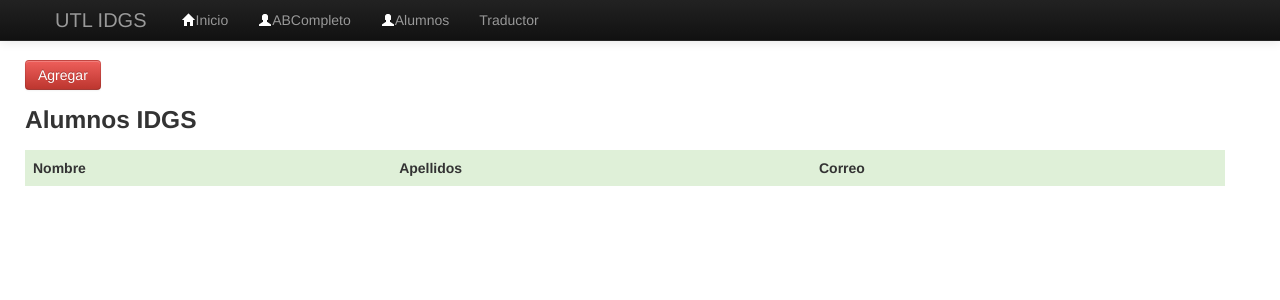
After one commit to IDGS-802-19002257/Flask_BD, a Flask app: page /ABCompleto in a window 1280 px wide. The commit adds this page. Shown: the top 300 px of the page. Run offline with Flask 3, Linux system fonts and the light colour scheme; lists and menus that the app fills with data are empty; some libraries are stand-ins or nearby versions.

Commit message:
11/03/2023

```diff
--- a/app.py
+++ b/app.py
@@ -23,6 +23,41 @@ def index():
         db.session.commit()
     return render_template('index.html', form = create_form)
 
+@app.route('/ABCompleto', methods=['GET', 'POST'])
+def ABCompleto():
+    crear_form = forms.UserForm(request.form)
+    alumno = Alumnos.query.all()
+    return render_template('ABCompleto.html', form = crear_form, alumno = alumno)
+
+@app.route('/modificar', methods=['GET', 'POST'])
+def modificar():
+    create_form = forms.UserForm(request.form)
+    if request.method == 'GET':
+        id = request.args.get('id')
+        alum1 = db.session.query(Alumnos).filter(Alumnos.id == id).first()
+        create_form.id.data = request.args.get('id')
+        create_form.nombre.data = alum1.nombre
+        create_form.apellidos.data = alum1.apellidos
+        create_form.email.data = alum1.email
+    if request.method == 'POST':
+        id = create_form.id.data
+        alum = db.session.query(Alumnos).filter(Alumnos.id == id).first()
+        alum.nombre = create_form.nombre.data
+        alum.apellidos = create_form.apellidos.data
+        alum.email = create_form.email.data
+        db.session.add(alum)
+        db.session.commit()
+        return redirect(url_for('ABCompleto'))
+    return render_template('modificar.html', form=create_form)
+
+@app.route('/eliminar', methods=['GET','POST'])
+def eliminar():
+    id = request.args.get('id')
+    alum = db.session.query(Alumnos).filter(Alumnos.id == id).first()
+    db.session.delete(alum)
+    db.session.commit()
+    return redirect(url_for('ABCompleto'))
+
 if __name__ == '__main__':
     csrf.init_app(app)
     db.init_app(app)
--- /dev/null
+++ b/templates/ABCompleto.html
@@ -0,0 +1,60 @@
+{% extends 'layout.html' %}
+
+{% block content %}
+    {% from '_macros.html' import render_field %}
+
+    <div class="container">
+        <div class="row">
+            <!-- <form name="sent" action="/ABCompleto" id="form1" method="post">
+                <div class="row control-group">
+                    <div class="form-group col-xs-12 float-label-form-group controls">
+                        {{ render_field(form.nombre, class = 'form-group') }}
+                    </div>
+                </div>
+                <div class="row control-group">
+                    <div class="form-group col-xs-12 float-label-form-group controls">
+                        {{ render_field(form.apellidos, class = 'form-group') }}
+                    </div>
+                </div>
+                <div class="row control-group">
+                    <div class="form-group col-xs-12 float-label-form-group controls">
+                        {{ render_field(form.email, class = 'form-group') }}
+                    </div>
+                </div>
+                <input type="hidden" name="csrf_token" value="{{ csrf_token() }}">
+                <input type="submit" class="btn btn-danger" id="modificar" name="modificar" value="Modificar">
+                <a href="ABCompleto" class="btn btn-success"><i class="fa-solid fa-rotate-right"></i>Cancelar</a>
+            </form> -->
+            <a href="/" class="btn btn-danger">
+                Agregar
+            </a>
+            <h3>Alumnos IDGS</h3>
+
+            <table class="table table-striped table-border">
+                <thead>
+                    <tr class="tr-head">
+                        <th>Nombre</th>
+                        <th>Apellidos</th>
+                        <th>Correo</th>
+                        <th></th>
+                    </tr>
+                </thead>
+                <tbody>
+                    {% for alum in alumno %}
+                        <tr>
+                            <td>{{ alum.nombre }}</td>
+                            <td>{{ alum.apellidos }}</td>
+                            <td>{{ alum.email }}</td>
+                            <td>
+                                <a href="eliminar?id={{ alum.id }}" class="btn btn-danger"><i class="fa-solid fa-trash"></i></a>
+                                <a href="modificar?id={{ alum.id }}" class="btn btn-warning"><i class="fa-solid fa-pen-to-square"></i></a>
+                            </td>
+                        </tr>
+                    {% endfor %}
+                </tbody>
+            </table>
+        </div>
+    </div>
+
+
+{% endblock %}
--- a/templates/layout.html
+++ b/templates/layout.html
@@ -29,7 +29,7 @@
               <a href="/"> <i class="icon-home icon-white"></i>Inicio</a>
             </li>
             <li>
-              <a href="/usuarios"> <i class="icon-user icon-white"></i>Usuarios</a>
+              <a href="/ABCompleto"> <i class="icon-user icon-white"></i>ABCompleto</a>
             </li>
             <li>
               <a href="/alumnos"> <i class="icon-user icon-white"></i>Alumnos</a>
@@ -55,5 +55,7 @@
 
       {% endblock %}
     </div>
+
+    <script src="https://kit.fontawesome.com/6ef453c392.js" crossorigin="anonymous"></script>
   </body>
 </html>
```
Also changed, not shown: db.py (added, +11 -0 lines), templates/modificar.html (added, +33 -0 lines), 2 other files.
